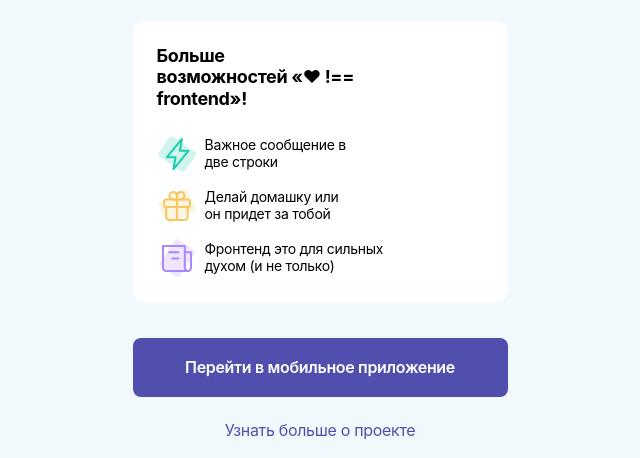
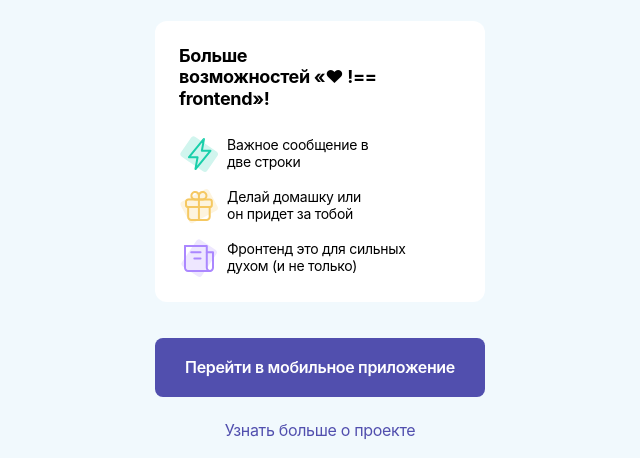
Before and after one commit to Minkuss/whiteSoft_lesson1, a plain HTML site: page index.html in a window 1280 px wide. Shown: the part 164-622 px from the top of the page, without its empty margins (320-960 px from the left). Drawn offline with Linux system fonts and the light colour scheme; a web font is replaced by a local one.

Commit message:
upd: везде gap!!!

```diff
--- a/index.css
+++ b/index.css
@@ -123,7 +123,21 @@ body {
   align-self: center;
 }
 
-.main__btn {
+.wrapper {
+  display: flex;
+  flex-direction: column;
+  align-items: center;
+  gap: 36px;
+}
+
+.main__btns {
+  display: flex;
+  flex-direction: column;
+  align-items: center;
+  gap: 24px;
+}
+
+.main__btns a {
   all: unset;
   cursor: pointer;
   border-radius: 8px;
@@ -137,21 +151,20 @@ body {
   letter-spacing: -0.32px;
   text-align: center;
   padding: 20px 30px;
-  margin-top: 12px;
   transition: 1s;
   align-self: stretch;
 }
 
-.main__btn:hover {
+.main__btns a:hover {
   background: #413F8B;
 }
 
-.main__btn:active {
+.main__btns a:active {
   transform: scale(0.95);
   transition: 0s;
 }
 
-.main__link {
+.main__btns a:last-child {
   all: unset;
   color: #514FAE;
   font-family: Inter;
@@ -172,7 +185,10 @@ body {
   gap: 8px 16px;
 }
 
+.main__apps a {
+  height: 38px;
+}
+
 .main__apps img {
   width: 135px;
-  height: 38px;
 }
--- a/index.html
+++ b/index.html
@@ -16,6 +16,7 @@
       </div>
     </header>
     <main class="main">
+      <div class="wrapper">
         <div class="main__card">
           <h2>Больше возможностей «❤ !==️ frontend»!</h2>
           <ul>
@@ -33,8 +34,11 @@
             </li>
           </ul>
         </div>
-      <a class="main__btn">Перейти в мобильное приложение</a>
-      <a class="main__link" href="#">Узнать больше о проекте</a>
+        <div class="main__btns">
+          <a href="#">Перейти в мобильное приложение</a>
+          <a href="#">Узнать больше о проекте</a>
+        </div>
+      </div>
       <div class="main__apps">
         <a href="https://www.google.ru"><img src="./assets/apk.png" /></a>
         <a href="https://www.google.ru"><img src="./assets/app_store.png" /></a>
```
Lines whose indentation alone changed are shown as unchanged.
